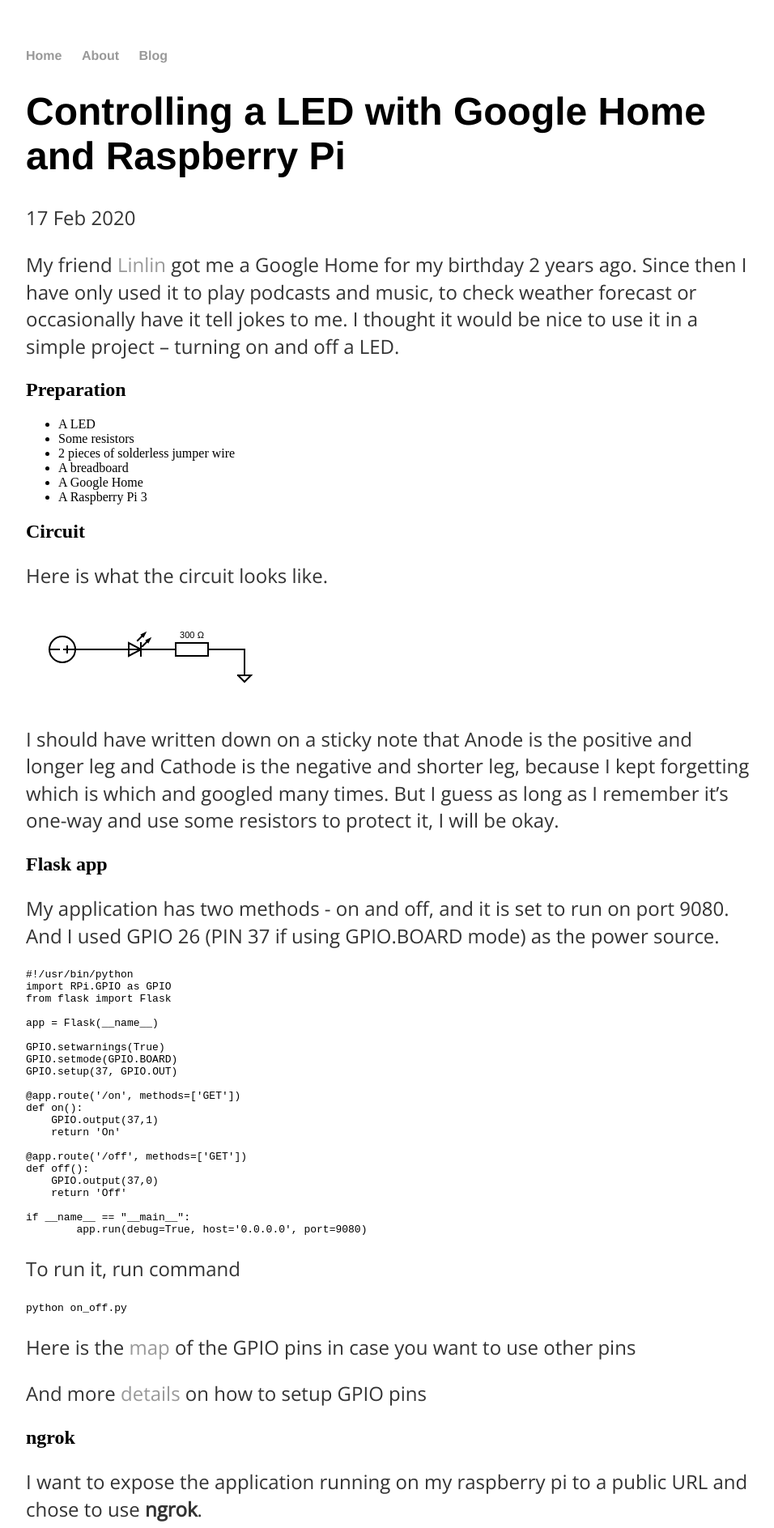
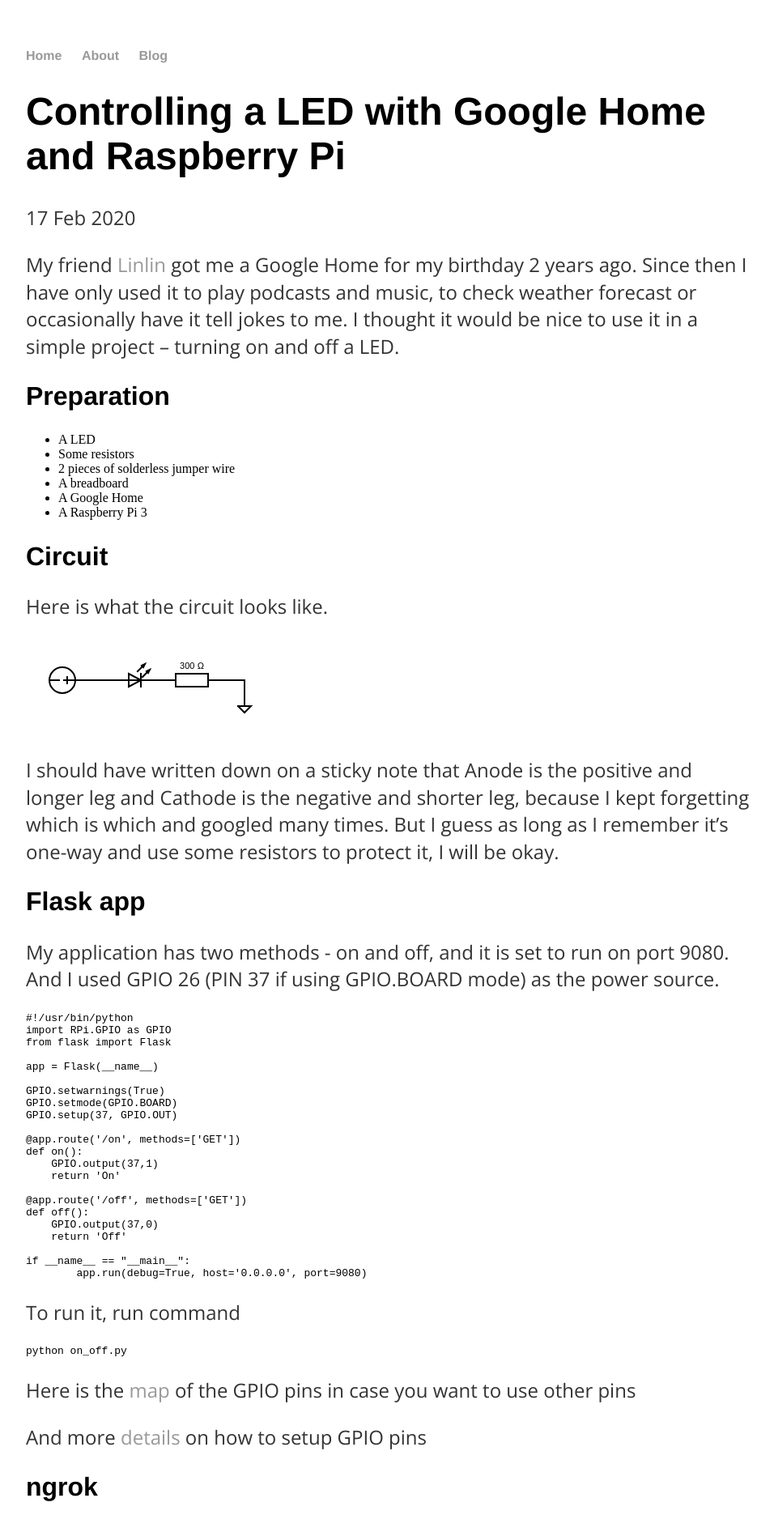
Before and after one commit to zij212/zij212.github.io, a Jekyll site: the page built from _posts/2020-02-17-use-google-home-to-control-led.md, in a window 1280 px wide. Shown: the top 1887 px of the page at 81% size, without its empty margins (160-1116 px from the left). Built offline with Jekyll 4.4.1, drawn with Linux system fonts in a browser that asks for light colours; emoji names are drawn with the system emoji font; comment, search, counter and statistics services are not loaded; some of the changed text lies outside the part shown.

````diff
--- a/_config.yml
+++ b/_config.yml
@@ -1,3 +1,5 @@
 name: Zinan Jiang
 markdown: kramdown
 permalink: /blog/:year/:month/:day/:title
+plugins:
+        - jemoji
--- a/_posts/2020-02-17-use-google-home-to-control-led.md
+++ b/_posts/2020-02-17-use-google-home-to-control-led.md
@@ -87,7 +87,7 @@ Here are the steps to set it up:
     ```
     ![ngrok_http.png]({{site.url}}/img/ngrok_http.png)
 
-And voila! Now I can turn on the LED by visiting https://64b88309.ngrok.io/on and then turn it off using https://64b88309.ngrok.io/off.
+And voila! Now I can turn on the LED by visiting [https://64b88309.ngrok.io/on](https://64b88309.ngrok.io/on) and then turn it off using [https://64b88309.ngrok.io/off](https://64b88309.ngrok.io/off).
 
 
 ## IFTTT
--- a/css/main.css
+++ b/css/main.css
@@ -25,6 +25,10 @@ h1 {
     font-size: 3em;
     font-family:'Helvetica', 'Arial', 'Sans-Serif';
 }
+h2 {
+   font-size: 2em;
+   font-family:'Helvetica', 'Arial', 'Sans-Serif';
+	}
 p {
     font-size: 1.5em;
     font-family: 'Open Sans', sans-serif;
````
